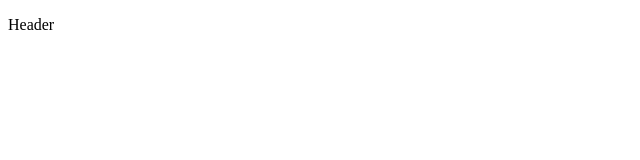
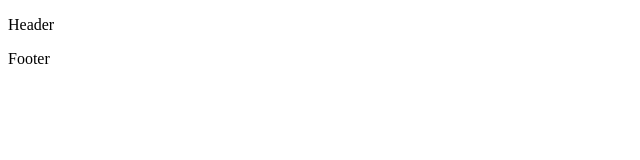
Before and after one commit to kristina-arezina/terms-2-program, a React (Create React App) app: page / in a window 1280 px wide. Shown: the top 160 px of the page, without its empty margins (0-640 px from the left). Built offline with nearby package versions, Linux system fonts and the light colour scheme.

Commit message:
made better way to import header and footer into app.js

```diff
--- a/src/components/App.js
+++ b/src/components/App.js
@@ -1,10 +1,12 @@
 import React, {Component, Fragment} from 'react';
-import Header from "./Layout/Header";
+import {Header, Footer} from "./Layout"
+
 
 export default class extends Component {
     render(){
         return <Fragment>
             <Header />
+            <Footer />
         </Fragment>
     }
 }
--- /dev/null
+++ b/src/components/Layout/index.js
@@ -0,0 +1,6 @@
+import Header from "./Header"
+import Footer from "./Footer"
+
+export {
+    Header, Footer
+}
```
